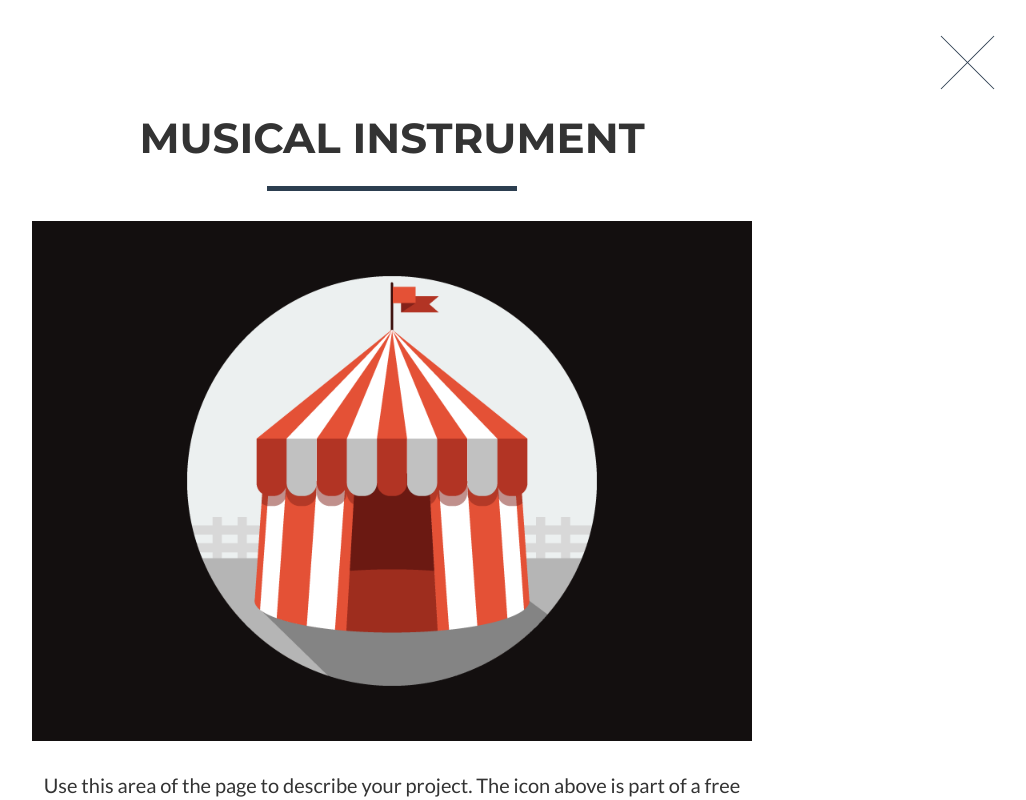
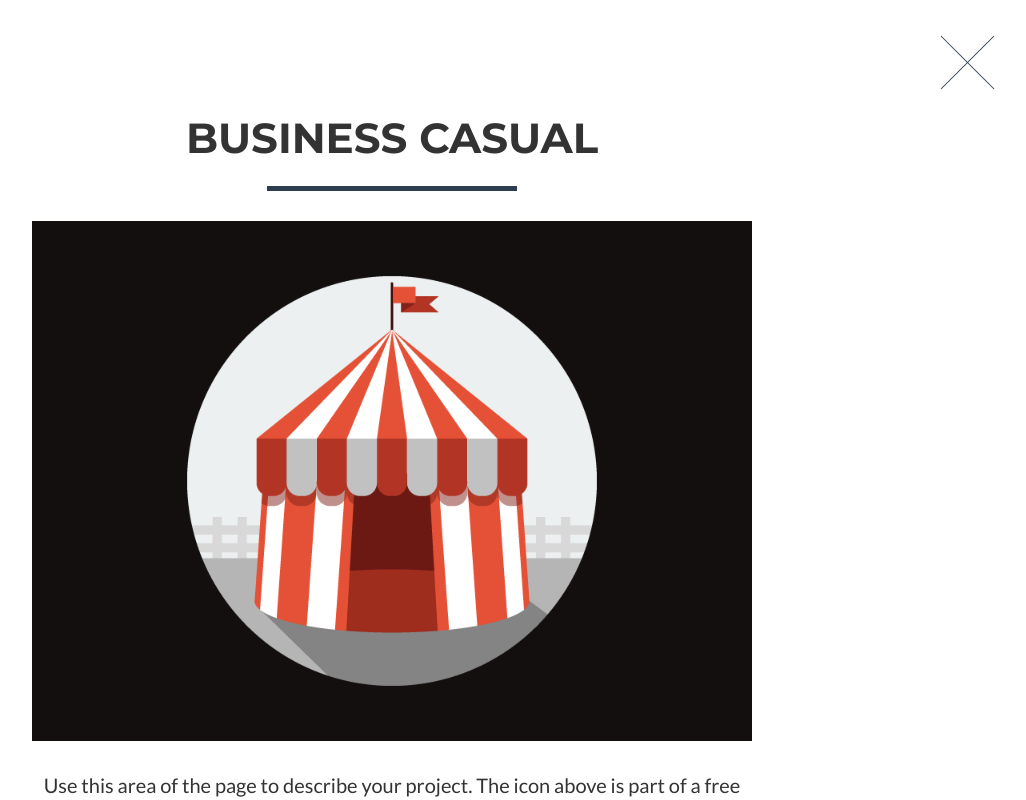
Before and after one commit to janerjelbacani1997/janerjelbacani1997, a website: page index.html in a window 1280 px wide. Both pictures are taken after a click on the link "Musical Instrument". Shown: the part 702-1502 px from the top of the page, without its empty margins (248-1274 px from the left). Drawn offline with nearby package versions, Linux system fonts and the light colour scheme.

Commit message:
Update index.html

```diff
--- a/index.html
+++ b/index.html
@@ -380,7 +380,7 @@
                 <div class="row">
                     <div class="col-lg-8 col-lg-offset-2">
                         <div class="modal-body">
-                            <h2>Musical Instrument</h2>
+                            <h2>Business Casual</h2>
                             <hr class="star-primary">
                             <img src="img/portfolio/circus.png" class="img-responsive img-centered" alt="">
                             <p>Use this area of the page to describe your project. The icon above is part of a free icon set by <a href="https://sellfy.com/p/8Q9P/jV3VZ/">Flat Icons</a>. On their website, you can download their free set with 16 icons, or you can purchase the entire set with 146 icons for only $12!</p>
```
